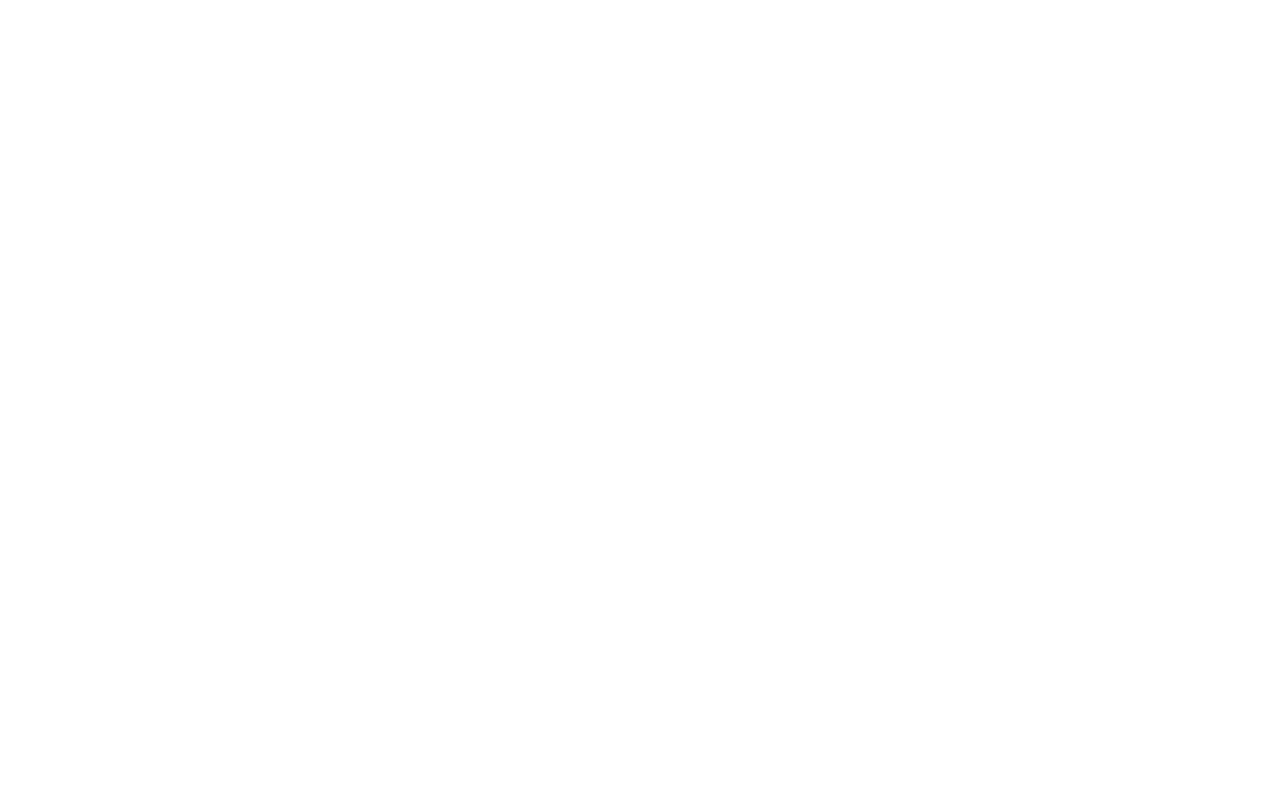
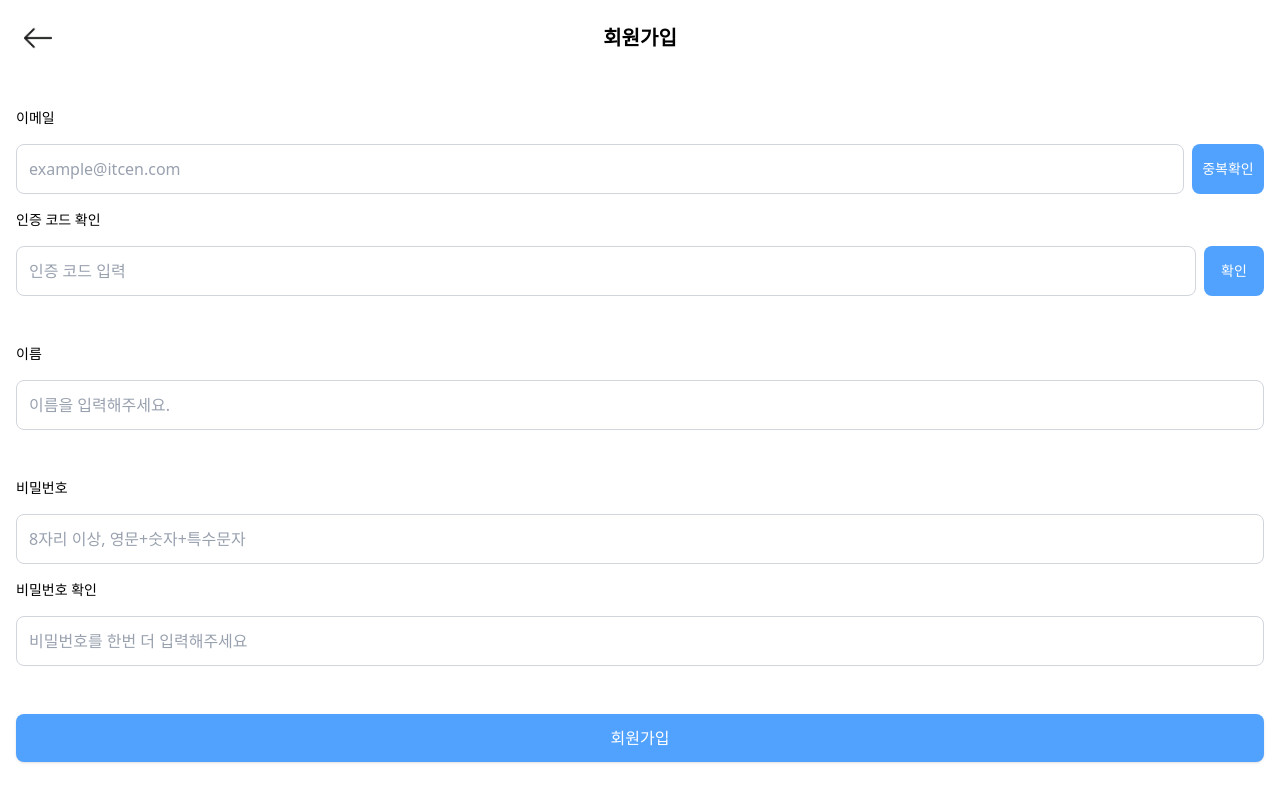
Before and after one commit to Yujin-nKim/fe, a React (Vite) app: page /register in a window 1280 px wide. Before the commit this address had no page. Built offline with nearby package versions, Linux system fonts and the light colour scheme; a web font is replaced by a local one.

Commit message:
feat: 회원가입 페이지 추가

```diff
--- a/src/App.tsx
+++ b/src/App.tsx
@@ -2,6 +2,7 @@
 import { BrowserRouter, Routes, Route } from 'react-router-dom'
 import Landing from './components/Landing'
 import Login from './components/Login'
+import Register from './components/Register'
 
 function App() {
   return (
@@ -10,6 +11,7 @@
         <Routes>
           <Route path="/" element={<Landing />} />
           <Route path="/login" element={<Login />} />
+          <Route path="/register" element={<Register />} />
         </Routes>
       </div>
     </BrowserRouter>
--- a/src/components/Landing.tsx
+++ b/src/components/Landing.tsx
@@ -18,7 +18,10 @@
         <div className="text-center text-base text-gray-500 mb-2 mt-12">-셔틀편-</div>
       </div>
       <div className="w-full flex flex-col gap-3 px-6 mt-8">
-        <button className="w-full py-3 rounded-lg bg-blue-400 text-white text-base font-normal shadow hover:bg-blue-500 transition">
+        <button
+          className="w-full py-3 rounded-lg bg-blue-400 text-white text-base font-normal shadow hover:bg-blue-500 transition"
+          onClick={() => navigate('/register')}
+        >
           회원가입
         </button>
         <button
--- /dev/null
+++ b/src/components/Register.tsx
@@ -0,0 +1,69 @@
+import { useNavigate } from "react-router-dom";
+
+export default function Register() {
+  const navigate = useNavigate();
+  return (
+    <div className="flex flex-col justify-between items-center bg-white pt-6 pb-4 min-h-full">
+      {/* 뒤로가기 버튼 */}
+      <button
+        className="absolute top-4 left-4 z-10 p-2"
+        onClick={() => navigate(-1)}
+        aria-label="뒤로가기"
+      >
+        <img src="/back.png" alt="뒤로가기" className="w-7 h-7" />
+      </button>
+      <div className="w-full flex flex-col items-center">
+        <h2 className="text-xl font-bold text-center mb-6">회원가입</h2>
+        <form className="w-full flex flex-col gap-4 mt-8 pb-4 px-4">
+          {/* 이메일 */}
+          <label className="text-sm font-normal text-black">이메일</label>
+          <div className="flex gap-2 w-full">
+            <input
+              type="email"
+              className="flex-1 min-w-0 border border-gray-300 rounded-lg px-3 py-3 focus:outline-none focus:ring-2 focus:ring-blue-200 placeholder:text-gray-400 text-base appearance-none"
+              placeholder="example@itcen.com"
+            />
+            <button type="button" className="flex-shrink-0 min-w-[72px] px-2 py-3 rounded-lg bg-blue-400 text-white text-sm font-normal hover:bg-blue-500 transition text-base appearance-none">중복확인</button>
+          </div>
+          {/* 인증 코드 확인 */}
+          <label className="text-sm font-normal text-black">인증 코드 확인</label>
+          <div className="flex gap-2 w-full">
+            <input
+              type="text"
+              className="flex-1 min-w-0 border border-gray-300 rounded-lg px-3 py-3 focus:outline-none focus:ring-2 focus:ring-blue-200 placeholder:text-gray-400 text-base appearance-none"
+              placeholder="인증 코드 입력"
+            />
+            <button type="button" className="flex-shrink-0 min-w-[60px] px-2 py-3 rounded-lg bg-blue-400 text-white text-sm font-normal hover:bg-blue-500 transition text-base appearance-none">확인</button>
+          </div>
+          {/* 이름 */}
+          <label className="text-sm font-normal text-black mt-8">이름</label>
+          <input
+            type="text"
+            className="w-full border border-gray-300 rounded-lg px-3 py-3 focus:outline-none focus:ring-2 focus:ring-blue-200 placeholder:text-gray-400 text-base appearance-none"
+            placeholder="이름을 입력해주세요."
+          />
+          {/* 비밀번호 */}
+          <label className="text-sm font-normal text-black mt-8">비밀번호</label>
+          <input
+            type="password"
+            className="w-full border border-gray-300 rounded-lg px-3 py-3 focus:outline-none focus:ring-2 focus:ring-blue-200 placeholder:text-gray-400 text-base appearance-none"
+            placeholder="8자리 이상, 영문+숫자+특수문자"
+          />
+          {/* 비밀번호 확인 */}
+          <label className="text-sm font-normal text-black">비밀번호 확인</label>
+          <input
+            type="password"
+            className="w-full border border-gray-300 rounded-lg px-3 py-3 focus:outline-none focus:ring-2 focus:ring-blue-200 placeholder:text-gray-400 text-base appearance-none"
+            placeholder="비밀번호를 한번 더 입력해주세요"
+          />
+          <button
+            type="submit"
+            className="w-full py-3 rounded-lg bg-blue-400 text-white text-base font-normal shadow hover:bg-blue-500 transition mt-8"
+          >
+            회원가입
+          </button>
+        </form>
+      </div>
+    </div>
+  );
+}
```
